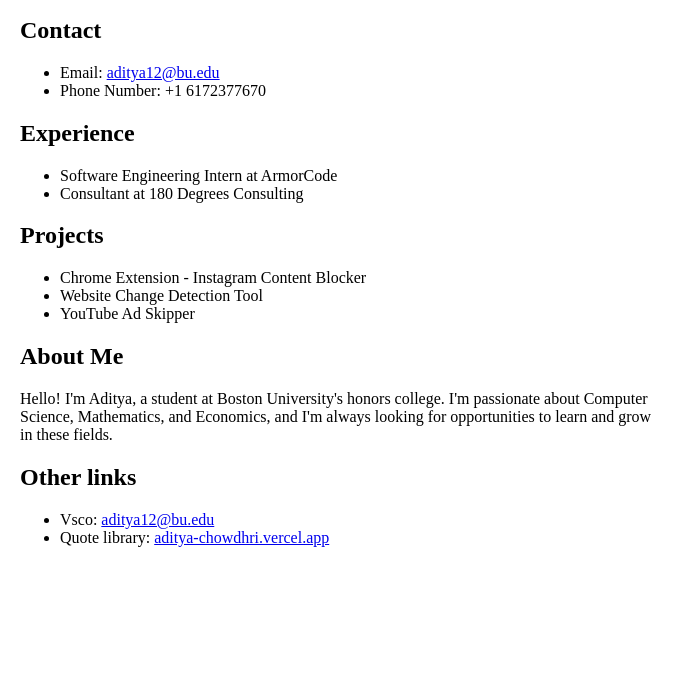
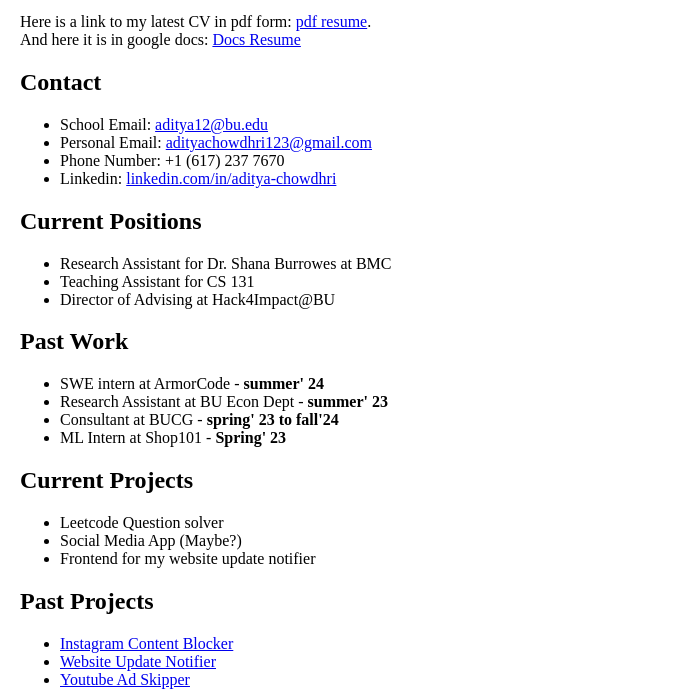
Before and after one commit to adityachowdhri/simple-personal-website, a plain HTML site: page index.html in a window 1280 px wide. Shown: the part 121-812 px from the top of the page, without its empty margins (0-693 px from the left). Drawn offline with Linux system fonts and the light colour scheme.

Commit message:
Created v1

```diff
--- a/index.html
+++ b/index.html
@@ -29,41 +29,68 @@
         <header>
             <h1>Aditya Chowdhri</h1>
             <p>Junior at Boston University studying CS, Math, and Econ with a minor in Data Science</p>
+            <p>Here is a link to my latest CV in pdf form: <a href = "https://drive.google.com/file/d/1KnLWv3Z_AoAq3S57OZ5ZrNowyzDo7CDB/view?usp=sharing">pdf resume</a>. <br>
+                And here it is in google docs: <a href="https://docs.google.com/document/d/1AJUI5EfE8VubzsCOleLVRDs_sgge0PGD_BxjEH48ixM/edit?usp=sharing"> Docs Resume</a></p>
+
         </header>
         <section id="contact">
             <h2>Contact</h2>
             <ul>
-                <li>Email: <a href="mailto:aditya12@bu.edu">aditya12@bu.edu</a></li>
-                <li>Phone Number: +1 6172377670</li>
+                <li>School Email: <a href="mailto:aditya12@bu.edu">aditya12@bu.edu</a></li>
+                <li>Personal Email: <a href="mailto:aditya12@bu.edu">adityachowdhri123@gmail.com</a></li>
+                <li>Phone Number: +1 (617) 237 7670</li>
+                <li>Linkedin: <a href="https://www.linkedin.com/in/aditya-chowdhri">linkedin.com/in/aditya-chowdhri</a></li>
             </ul>
         </section>
 
         <section id="experience">
-            <h2>Experience</h2>
+            <h2>Current Positions</h2>
             <ul>
-                <li>Software Engineering Intern at ArmorCode</li>
-                <li>Consultant at 180 Degrees Consulting</li>
+                <li>Research Assistant for Dr. Shana Burrowes at BMC</li>
+                <li>Teaching Assistant for CS 131</li>
+                <li>Director of Advising at Hack4Impact@BU</li>
             </ul>
         </section>
 
-        <section id="projects">
-            <h2>Projects</h2>
+        <section id="experience">
+            <h2>Past Work</h2>
             <ul>
-                <li>Chrome Extension - Instagram Content Blocker</li>
-                <li>Website Change Detection Tool</li>
-                <li>YouTube Ad Skipper</li>
+                <li>SWE intern at ArmorCode - <b>summer' 24</b></li>
+                <li>Research Assistant at BU Econ Dept - <b>summer' 23</b></li>
+                <li>Consultant at BUCG - <b>spring' 23 to fall'24</b> </li>
+                <li>ML Intern at Shop101 - <b>Spring' 23</b></li>
             </ul>
         </section>
 
+
+
+        <section id="projects">
+            <h2>Current Projects</h2>
+            <ul>
+                <li>Leetcode Question solver</li>
+                <li>Social Media App (Maybe?)</li>
+                <li>Frontend for my website update notifier</li>
+            </ul>
+        </section>
+
+        <section id="experience">
+            <h2>Past Projects</h2>
+            <ul>
+                <li> <a href="https://chromewebstore.google.com/detail/instagram-content-blocker/gjbnlmbnepomgkknbhclokdameangdan?hl=en-GB&authuser=0">Instagram Content Blocker</a></li>
+                <li> <a href="https://github.com/adityachowdhri/WebsiteScrapper">Website Update Notifier</a></li>
+                <li> <a href="https://chromewebstore.google.com/detail/skipaway/jmidghfmlidhbcoebihmoeelgmmlpego?hl=en-GB">Youtube Ad Skipper</a></li>
+
+            </ul>
+        </section>
         <section id="about">
             <h2>About Me</h2>
-            <p>Hello! I'm Aditya, a student at Boston University's honors college. I'm passionate about Computer Science, Mathematics, and Economics, and I'm always looking for opportunities to learn and grow in these fields.</p>
+            <p>Hello! I'm Aditya, a student at Boston University's honors college. I'm passionate about Computer Science, Mathematics, and Economics, and I'm always looking for opportunities to learn and grow in these fields. Outside of academics I play football and collect jerseys, enjoy casual photography (check out my vsco below), and play a lot of video games. </p>
         </section>
         <section id="contact">
             <h2>Other links</h2>
             <ul>
-                <li>Vsco: <a href="mailto:aditya12@bu.edu">aditya12@bu.edu</a></li>
-                <li>Quote library: <a href="https://aditya-chowdhri.vercel.app">aditya-chowdhri.vercel.app</a></li>
+                <li>Vsco: To Be Added</li>
+                <li>Quote library: To Be Linked</li>
             </ul>
         </section>
 
```
